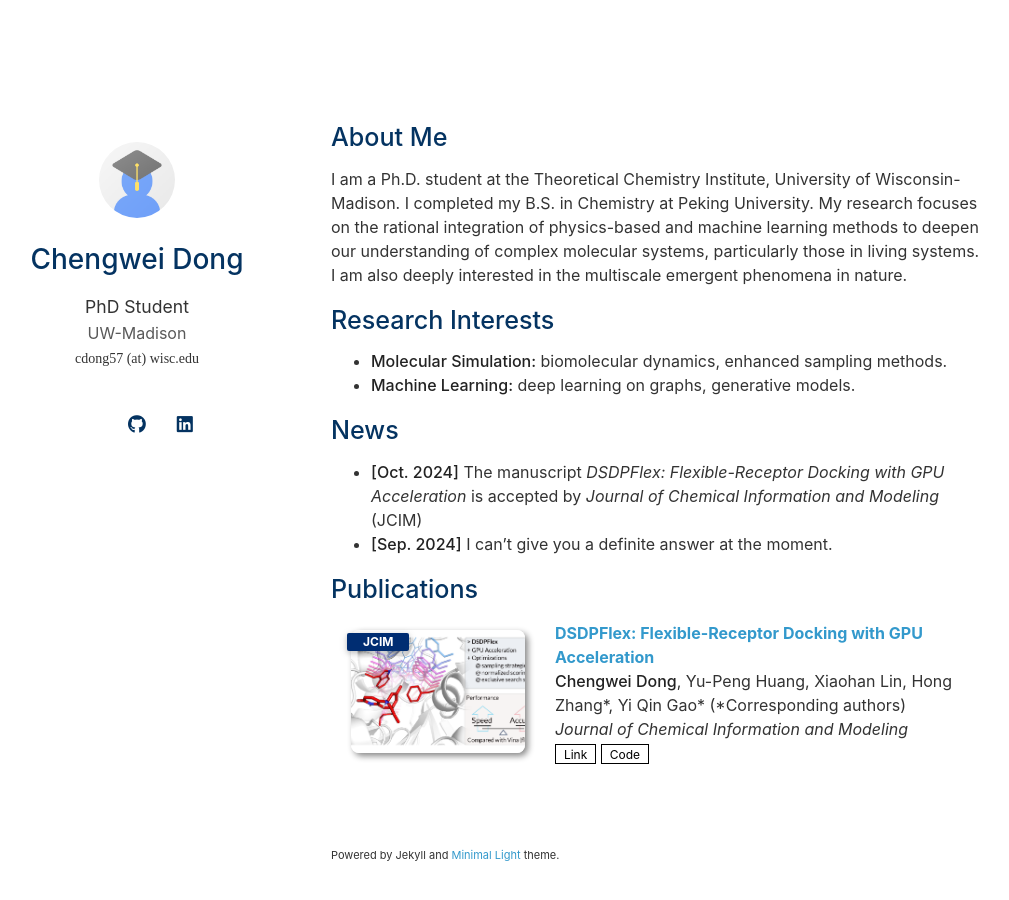
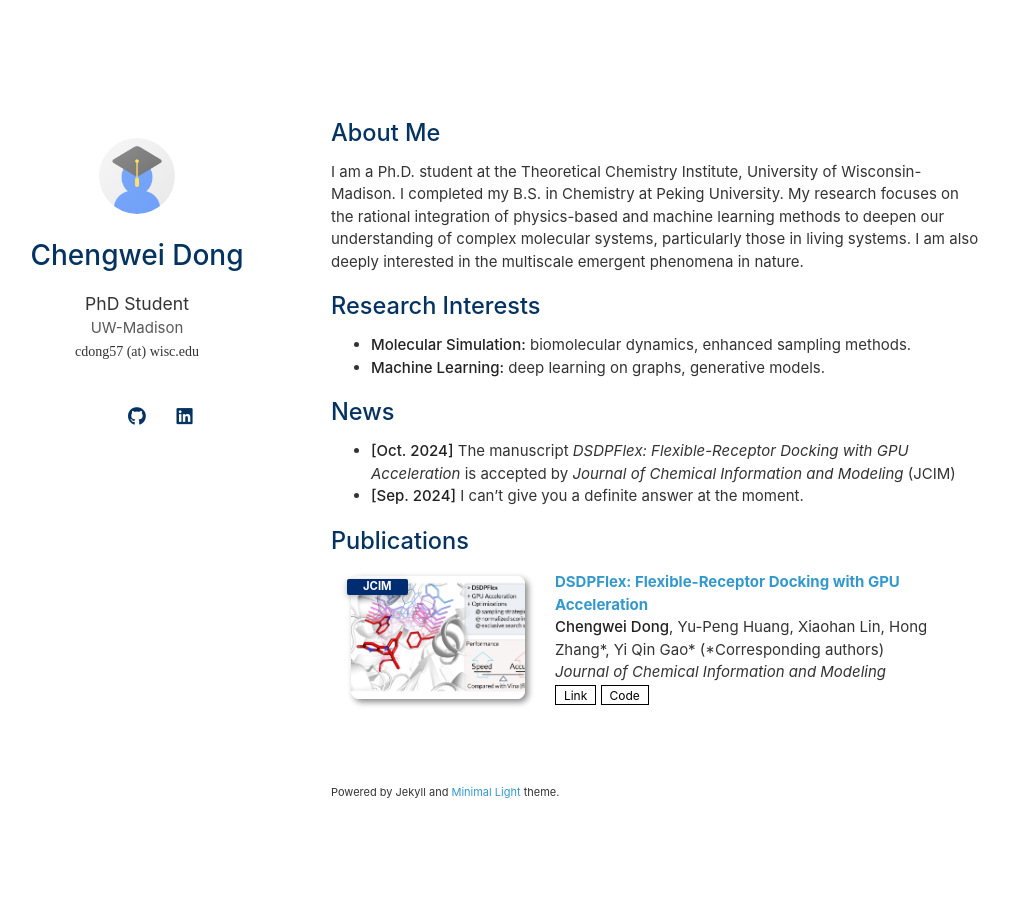
Before and after one commit to HCAya/profile, a Jekyll site: the page built from index.md, in a window 1280 px wide and 935 px high. Shown: the top 900 px of the window, without its empty margins (139-1148 px from the left). Built offline with Jekyll 4.4.1, drawn with Linux system fonts in a browser that asks for light colours; a style sheet for code colours, icons or effects is not loaded; our own code applies the rules of GitHub Pages for plain Markdown files.

Commit message:
modified:   assets/css/font_sans_serif.css

```diff
--- a/assets/css/font_sans_serif.css
+++ b/assets/css/font_sans_serif.css
@@ -3,7 +3,7 @@
 body {
     background-color: #fff;
     padding:50px;
-    font: 16px/1.5 -apple-system, BlinkMacSystemFont, "Lato", "Segoe UI", Roboto, Oxygen, Ubuntu, Cantarell, "Fira Sans", "Droid Sans", "Helvetica Neue", Arial, sans-serif, "Apple Color Emoji", "Segoe UI Emoji", "Segoe UI Symbol";
+    font: 15px/1.5 -apple-system, BlinkMacSystemFont, "Lato", "Segoe UI", Roboto, Oxygen, Ubuntu, Cantarell, "Fira Sans", "Droid Sans", "Helvetica Neue", Arial, sans-serif, "Apple Color Emoji", "Segoe UI Emoji", "Segoe UI Symbol";
     color:#333333;
     font-weight:400;
   }
```
